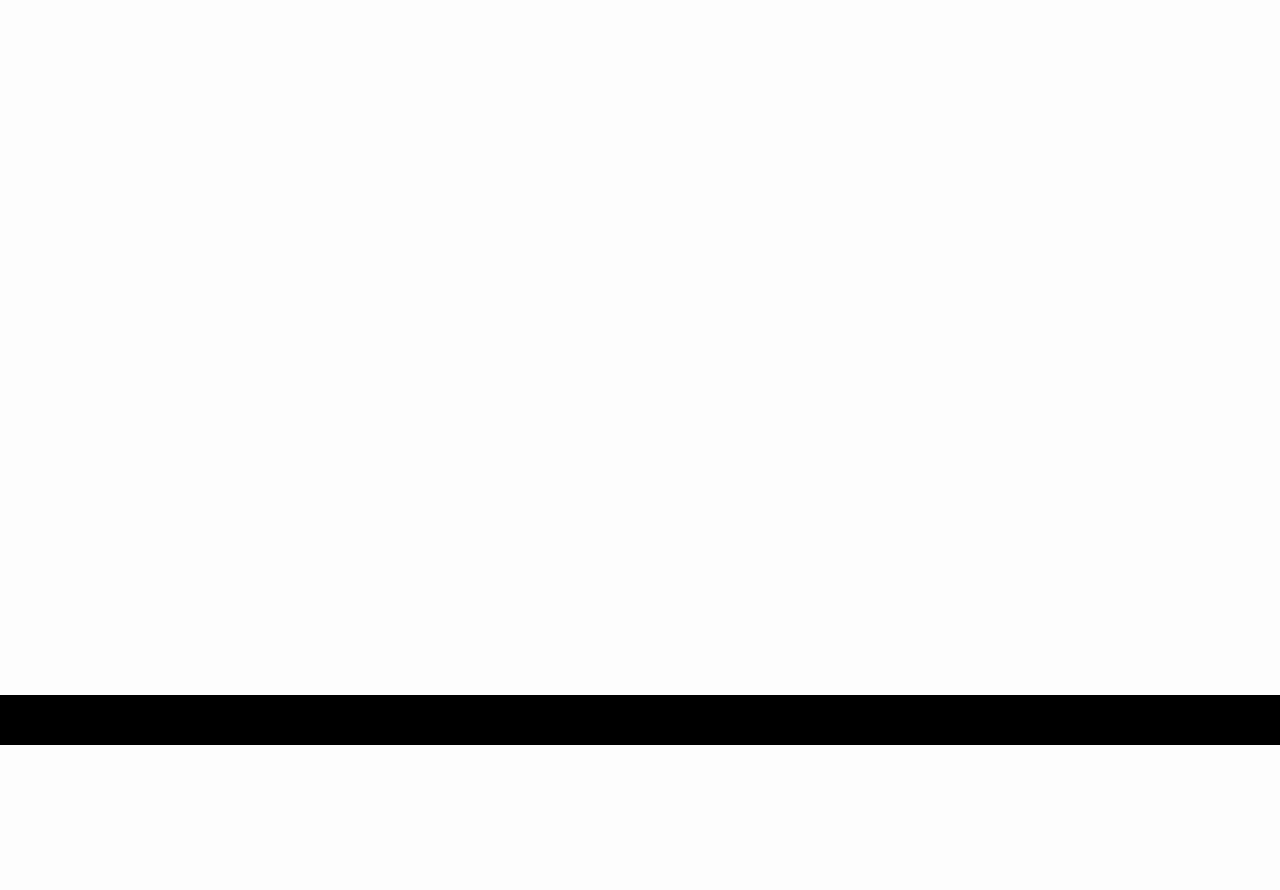
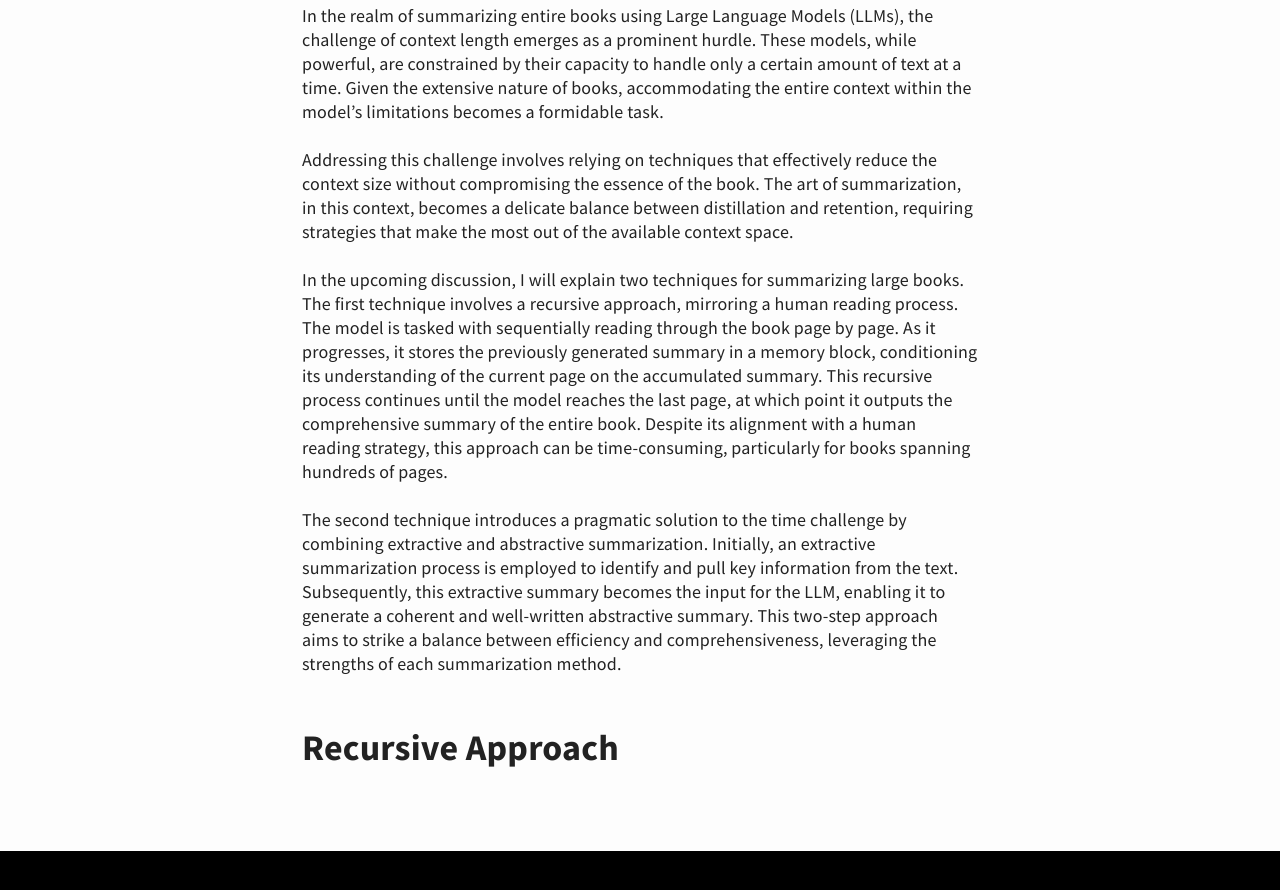
Before and after one commit to spraphul/blog, a Jekyll site: the page built from _posts/2023-11-16-book-summary.md, in a window 1280 px wide and 1400 px high, scrolled down 156 px. Shown: the part 499-1389 px from the top of the window. Built offline with Jekyll 4.4.1, drawn with Linux system fonts in a browser that asks for light colours.

Commit message:
Update 2023-11-16-book-summary.md

```diff
--- a/_posts/2023-11-16-book-summary.md
+++ b/_posts/2023-11-16-book-summary.md
@@ -1,4 +1,15 @@
 ---
 title: Summarize your books using LLMs
 ---
+
 ![book](https://basmo.app/wp-content/uploads/2021/10/how-to-write-a-book-summary-1.gif)
+
+In the realm of summarizing entire books using Large Language Models (LLMs), the challenge of context length emerges as a prominent hurdle. These models, while powerful, are constrained by their capacity to handle only a certain amount of text at a time. Given the extensive nature of books, accommodating the entire context within the model's limitations becomes a formidable task.
+
+Addressing this challenge involves relying on techniques that effectively reduce the context size without compromising the essence of the book. The art of summarization, in this context, becomes a delicate balance between distillation and retention, requiring strategies that make the most out of the available context space.
+
+In the upcoming discussion, I will explain two techniques for summarizing large books. The first technique involves a recursive approach, mirroring a human reading process. The model is tasked with sequentially reading through the book page by page. As it progresses, it stores the previously generated summary in a memory block, conditioning its understanding of the current page on the accumulated summary. This recursive process continues until the model reaches the last page, at which point it outputs the comprehensive summary of the entire book. Despite its alignment with a human reading strategy, this approach can be time-consuming, particularly for books spanning hundreds of pages.
+
+The second technique introduces a pragmatic solution to the time challenge by combining extractive and abstractive summarization. Initially, an extractive summarization process is employed to identify and pull key information from the text. Subsequently, this extractive summary becomes the input for the LLM, enabling it to generate a coherent and well-written abstractive summary. This two-step approach aims to strike a balance between efficiency and comprehensiveness, leveraging the strengths of each summarization method.
+
+## Recursive Approach
```
